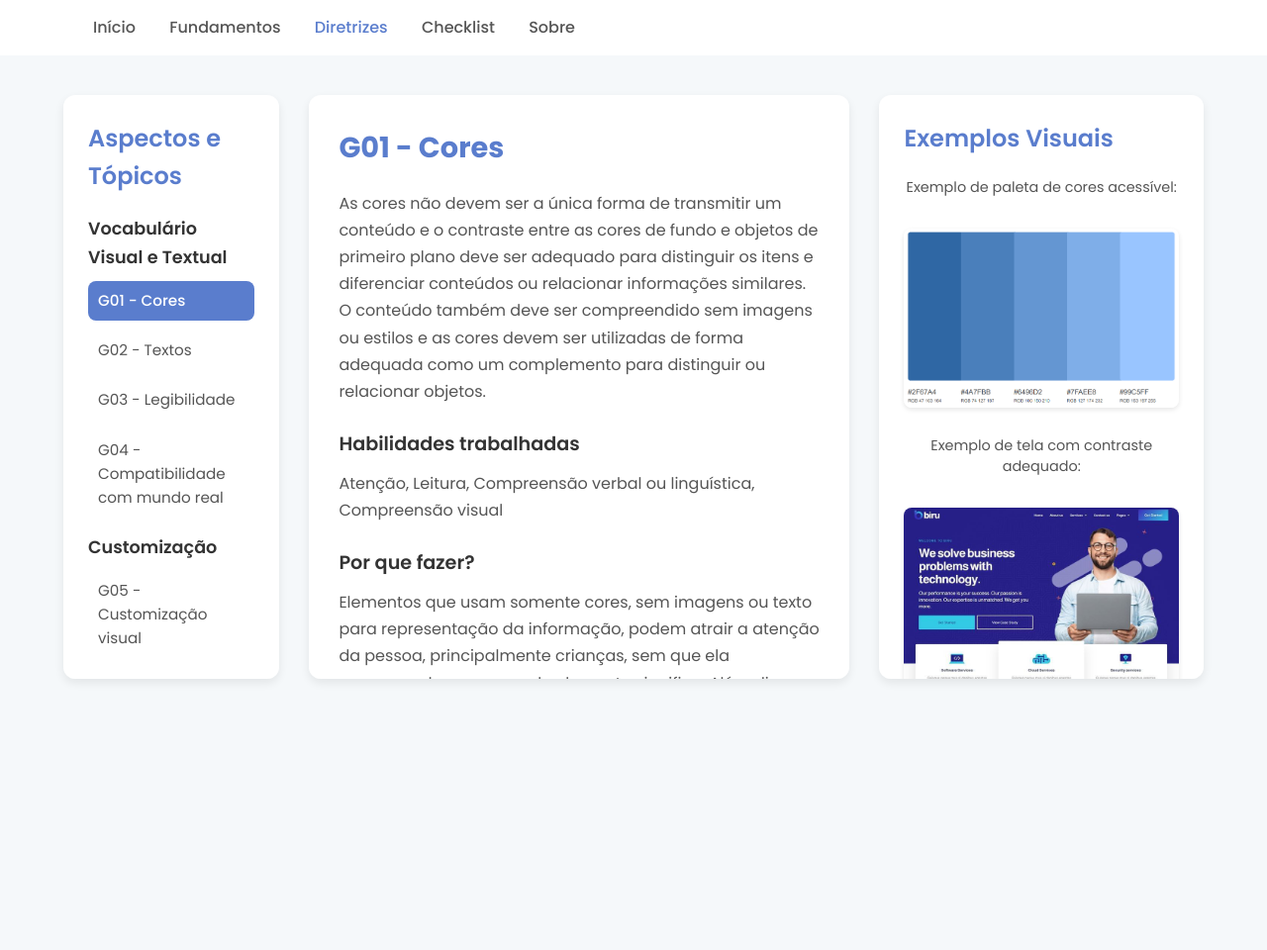
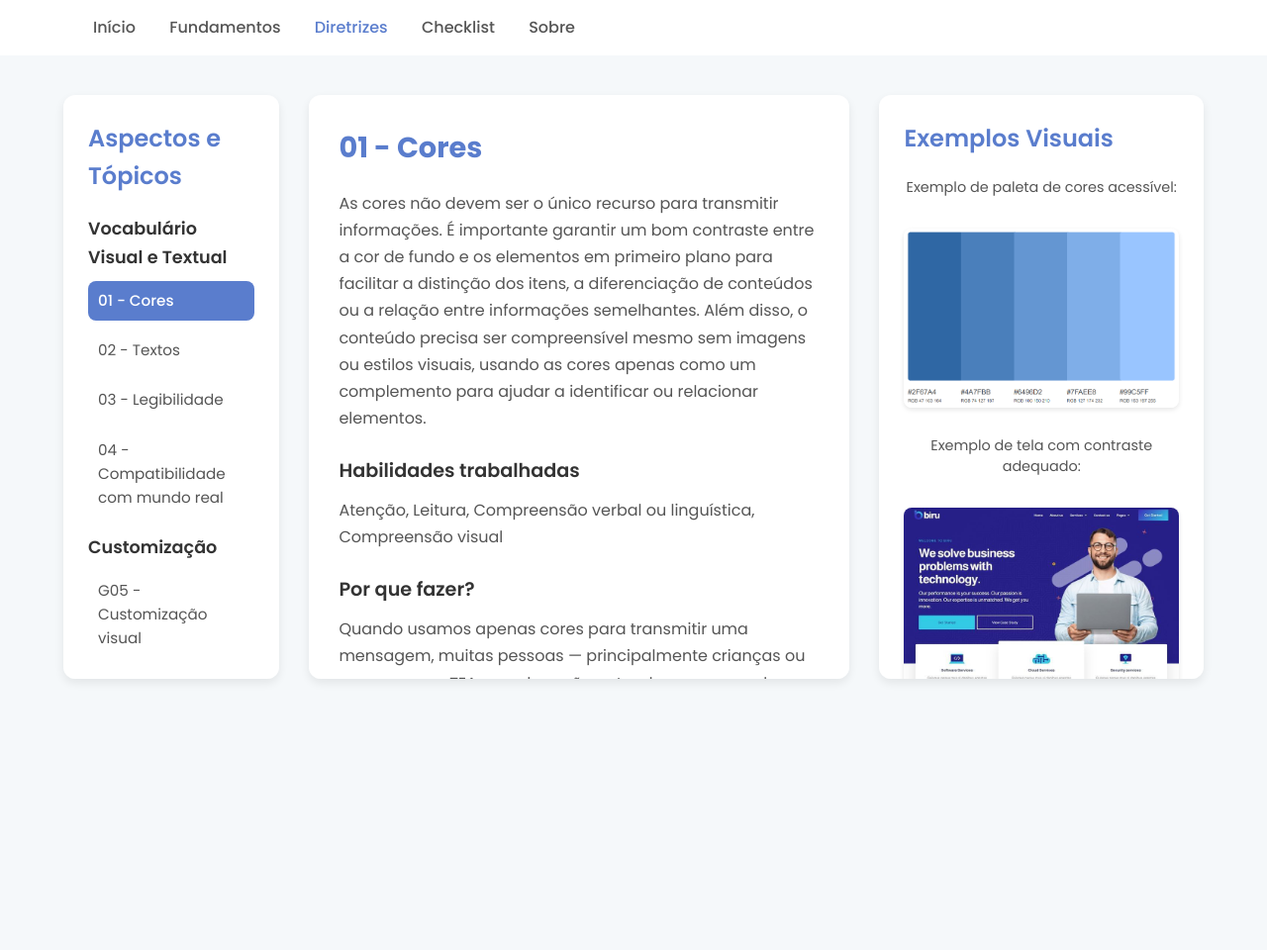
Before and after one commit to wsprego/MeuTCC, a plain HTML site: page diretriz/index.html in a window 1280 px wide. Shown: the top 960 px of the page at 99% size. Drawn offline with Linux system fonts and the light colour scheme.

Commit message:
ajuste de texto

```diff
--- a/diretriz/script.js
+++ b/diretriz/script.js
@@ -2,16 +2,16 @@
 const guidelinesData = {
     "cores": {
         group: "Vocabulário Visual e Textual",
-        title: "G01 - Cores",
-        description: `As cores não devem ser a única forma de transmitir um conteúdo e o contraste entre as cores de fundo e objetos de primeiro plano deve ser adequado para distinguir os itens e diferenciar conteúdos ou relacionar informações similares.
-                      O conteúdo também deve ser compreendido sem imagens ou estilos e as cores devem ser utilizadas de forma adequada como um complemento para distinguir ou relacionar objetos.`,
+        title: "01 - Cores",
+        description: `As cores não devem ser o único recurso para transmitir informações. É importante garantir um bom contraste entre a cor de fundo e os elementos em primeiro plano para facilitar a distinção dos itens, a diferenciação de conteúdos ou a relação entre informações semelhantes. Além disso, o conteúdo precisa ser compreensível mesmo sem imagens ou estilos visuais, usando as cores apenas como um complemento para ajudar a identificar ou relacionar elementos.`,
         skills: "Atenção, Leitura, Compreensão verbal ou linguística, Compreensão visual",
-        why: `Elementos que usam somente cores, sem imagens ou texto para representação da informação, podem atrair a atenção da pessoa, principalmente crianças, sem que ela compreenda o que aquele elemento significa.
-              Além disso, o baixo contraste entre o fundo e o texto/objeto de primeiro plano dificulta a compreensão, a legibilidade e pode prejudicar a atenção da pessoa com TEA. Entretanto, as cores dos objetos e os diferentes contrastes podem ser usados para guiar a atenção e diferenciar elementos.`,
-        how: `A cor de fundo deve ser diferente o suficiente da cor do objeto do primeiro plano e possui contraste adequado. Dê preferência para planos de fundo de cores claras ou branco para destacar os objetos ou textos do primeiro plano.
-              Você pode utilizar cores para diferenciar seções de um site ou relacionar conteúdos similares.
-              Cores não deve ser a única forma de transmitir um conteúdo. O conteúdo também deve ser compreendido sem imagens ou estilos. É recomendável associar rótulos textuais a elementos.
-              Em caso de dúvidas se o contraste está adequado, utilize ferramentas de verificação de contraste para comparar a cor de plano de fundo e a cor do elemento do primeiro plano.`,
+        why: `Quando usamos apenas cores para transmitir uma mensagem, muitas pessoas — principalmente crianças ou pessoas com TEA — podem não entender o que aquele elemento quer dizer. <br>Além disso, se o contraste entre o fundo e o texto ou objeto for baixo, fica difícil de ler e compreender, o que pode prejudicar a atenção. Por outro lado, cores bem usadas e com bom contraste ajudam a guiar o olhar, separar informações e organizar melhor o conteúdo.`,
+        how: `Escolha cores de fundo diferentes das cores dos elementos em primeiro plano, garantindo contraste suficiente;
+        Prefira fundos claros ou brancos, pois ajudam a destacar textos e objetos;
+        Use cores para diferenciar seções ou para mostrar que elementos estão relacionados, mas sempre com apoio de texto ou ícones;
+        O conteúdo deve ser entendível mesmo sem cores ou imagens;
+        Adicione rótulos ou textos explicativos aos elementos;
+        Se tiver dúvida sobre o contraste, utilize ferramentas de verificação online para checar se as combinações estão acessíveis.`,
         examples: [
             { type: "text", content: "Exemplo de paleta de cores acessível:" },
             { type: "image", src:"../diretriz/imagens/paleta-cores-azul.png", alt: "Exemplo de paleta de cores acessível" },
@@ -23,11 +23,11 @@ const guidelinesData = {
     },
     "textos": {
         group: "Vocabulário Visual e Textual",
-        title: "G02 - Textos",
-        description: "Instruções claras e concisas, sem ambiguidades ou metáforas complexas. Uso de linguagem simples e direta.",
-        skills: "Leitura, Compreensão verbal ou linguística",
-        why: "Textos complexos ou ambíguos podem dificultar a compreensão para pessoas com TEA, que geralmente se beneficiam de informações literais e diretas.",
-        how: "Use frases curtas, vocabulário simples e evite jargões. Divida o conteúdo em parágrafos pequenos e utilize listas para facilitar a leitura. Evite sarcasmo, ironia e metáforas.",
+        title: "02 - Textos",
+        description: "Use sempre uma linguagem simples, tanto no texto quanto nos elementos visuais. Evite jargões, erros de ortografia, metáforas, abreviações ou siglas difíceis. Escolha termos, expressões, nomes e símbolos que sejam familiares e fáceis de entender para o seu público.",
+        skills: "Atenção, leitura, compreensão verbal ou linguística.",
+        why: "Pessoas com TEA podem ter dificuldade para entender textos longos, complexos ou com linguagem figurada. Metáforas, expressões populares ou textos com muitos detalhes podem confundir ou distrair, dificultando a compreensão. <br>Além disso, textos simples ajudam a manter a atenção e facilitam a aprendizagem de vocabulário, principalmente no caso de crianças.",
+        how: "Use uma linguagem clara, objetiva e fácil de entender; Evite jargões técnicos, expressões regionais ou palavras difíceis; Não use metáforas, linguagem figurada ou textos que possam ser interpretados de formas diferentes; Evite abreviações e siglas que não sejam amplamente conhecidas; Prefira textos curtos, sem parágrafos muito longos; Escreva rótulos e botões de forma clara e consistente, usando termos simples e diretos.; Escolha palavras e nomes que façam sentido para todos os usuários, não apenas para quem conhece uma área ou contexto específico; Utilize símbolos e ícones que sejam fáceis de reconhecer, com formas claras e contornos que ajudem a identificar o que representam.",
         examples: [
             { type: "text", content: "Exemplo de texto claro e direto:" },
             { type: "text", content: "<p style='font-family: \"Poppins\", sans-serif; font-size: 1em; line-height: 1.7; text-align: left;'>Clique no botão 'Enviar' para finalizar seu pedido.</p>" },
@@ -37,11 +37,11 @@ const guidelinesData = {
     },
     "legibilidade": {
         group: "Vocabulário Visual e Textual",
-        title: "G03 - Legibilidade",
-        description: "Tamanho de fonte adequado, espaçamento entre linhas e letras, e escolha de fontes sem serifa para melhor leitura.",
-        skills: "Leitura, Atenção visual",
-        why: "Fontes pequenas, espaçamento inadequado ou fontes complexas podem causar fadiga visual e dificultar a leitura para pessoas com TEA e outras deficiências visuais ou cognitivas.",
-        how: "Utilize tamanhos de fonte de pelo menos 16px para o corpo do texto. Use fontes sem serifa (como Poppins, Arial, Helvetica). Garanta um bom espaçamento entre linhas (line-height) e entre letras (letter-spacing).",
+        title: "03 - Legibilidade",
+        description: "Mantenha os textos curtos e diretos. Evite parágrafos longos e use marcações que ajudam na leitura, como listas, títulos e subtítulos para dividir o conteúdo. <br>Além de usar uma linguagem simples (veja a recomendação na aba 02-Textos), é importante organizar o texto de forma que fique fácil de ler. Usar subtítulos, listas e dividir o conteúdo em blocos menores facilita muito a leitura. Também é essencial cuidar do tamanho das linhas e do espaçamento.",
+        skills: "Atenção, leitura, compreensão verbal, compreensão visual.",
+        why: "Parágrafos longos e complexos podem confundir ou desviar a atenção, principalmente para pessoas com TEA. Textos bem divididos, com listas e subtítulos, ajudam a guiar a leitura, facilitam a compreensão e tornam a experiência mais agradável.",
+        how: "Divida o texto em parágrafos curtos; Use listas (como esta!) para organizar informações; Adicione títulos e subtítulos para separar os temas; Evite linhas muito longas (de preferência, até 80 caracteres por linha); Mantenha um bom espaçamento entre linhas para não 'apertar' o texto; Não alinhe o texto à direita; Use letras minúsculas, evite escrever tudo em caixa alta; Prefira fontes sem serifa, como Arial, Verdana, Helvetica ou Tahoma; Use linguagem simples, sem erros e sem expressões difíceis ou siglas; Seja objetivo e claro.",
         examples: [
             { type: "text", content: "Exemplo de fonte legível (Poppins):" },
             { type: "html", content: "<p style='font-family: \"Poppins\", sans-serif; font-size: 18px; line-height: 1.7; text-align: left; background-color: #e6f0ff; padding: 10px; border-radius: 5px;'>Este é um exemplo de texto com boa legibilidade.</p>" },
@@ -51,11 +51,11 @@ const guidelinesData = {
     },
     "compatibilidade_mundo_real": {
         group: "Vocabulário Visual e Textual",
-        title: "G04 - Compatibilidade com mundo real",
-        description: "Utilizar termos e conceitos familiares aos usuários, alinhando a interface com as expectativas do mundo real.",
-        skills: "Compreensão verbal ou linguística, Compreensão visual",
-        why: "Interfaces que usam jargões técnicos ou metáforas abstratas podem ser confusas. Alinhar o design com o mundo real facilita a compreensão e a navegação.",
-        how: "Use ícones e rótulos que representem objetos ou ações do dia a dia. Evite termos técnicos desnecessários. Mantenha a consistência com convenções de design amplamente aceitas.",
+        title: "04 - Compatibilidade com mundo real",
+        description: "Os ícones, imagens, nomes de botões e menus devem ser parecidos com o que as pessoas já conhecem na vida real. Eles precisam representar ações concretas e do dia a dia, para que sejam fáceis de reconhecer. <br>Pessoas com TEA podem ter dificuldade para entender metáforas ou imagens que exigem imaginação. Por isso, é importante usar elementos visuais que sejam claros e baseados em situações reais. Em sites e aplicativos para crianças, essa prática também ajuda no aprendizado de novas palavras e ações que poderão usar no cotidiano.",
+        skills: "Memorização, atenção, leitura, compreensão verbal, compreensão visual.",
+        why: "Pessoas com TEA podem não entender imagens ou símbolos abstratos, fantasiosos ou que representem algo de forma indireta. Usar ações, ícones e elementos parecidos com o mundo real facilita o reconhecimento e torna a interação mais intuitiva.",
+        how: "Escolha ícones e imagens que mostrem claramente ações reais, evitando metáforas; Prefira símbolos que as pessoas já veem ou usam no dia a dia; Para crianças, use ações e interações que elas possam aprender e aplicar na vida real; Em dispositivos móveis (como tablets), aproveite gestos e toques já conhecidos, como arrastar ou deslizar; Use imagens, gráficos e personagens que ajudem a manter o foco e a entender melhor as tarefas; Relacione as atividades com experiências comuns e habilidades que a criança já conhece; Reproduza ações, objetos e interações que sejam familiares e fáceis de identificar.",
         examples: [
             { type: "text", content: "Exemplo: Ícone de 'casa' para 'Início' (familiar)." },
             { type: "image", src: "https://placehold.co/100x100/5a7dcd/ffffff?text=Home+Icon", alt: "Ícone de casa" },
```
Also changed, not shown: inicio/index.html (+1 -1 lines).
